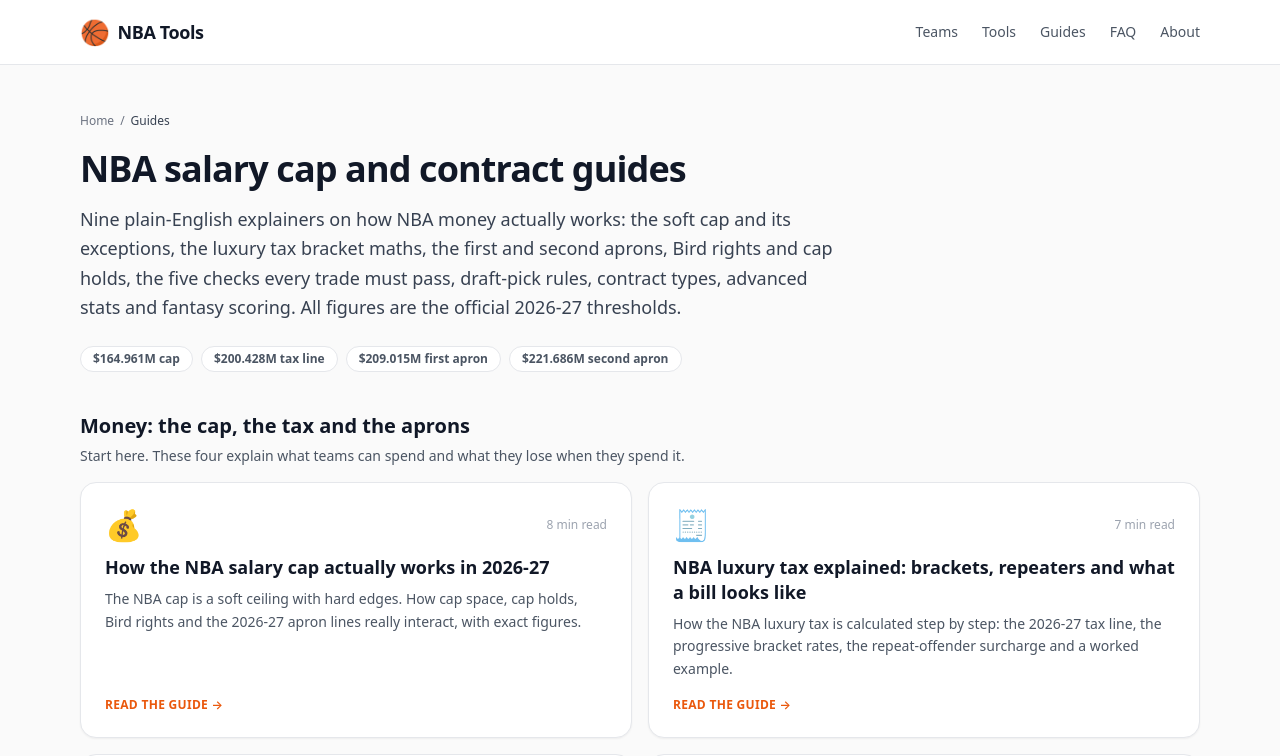
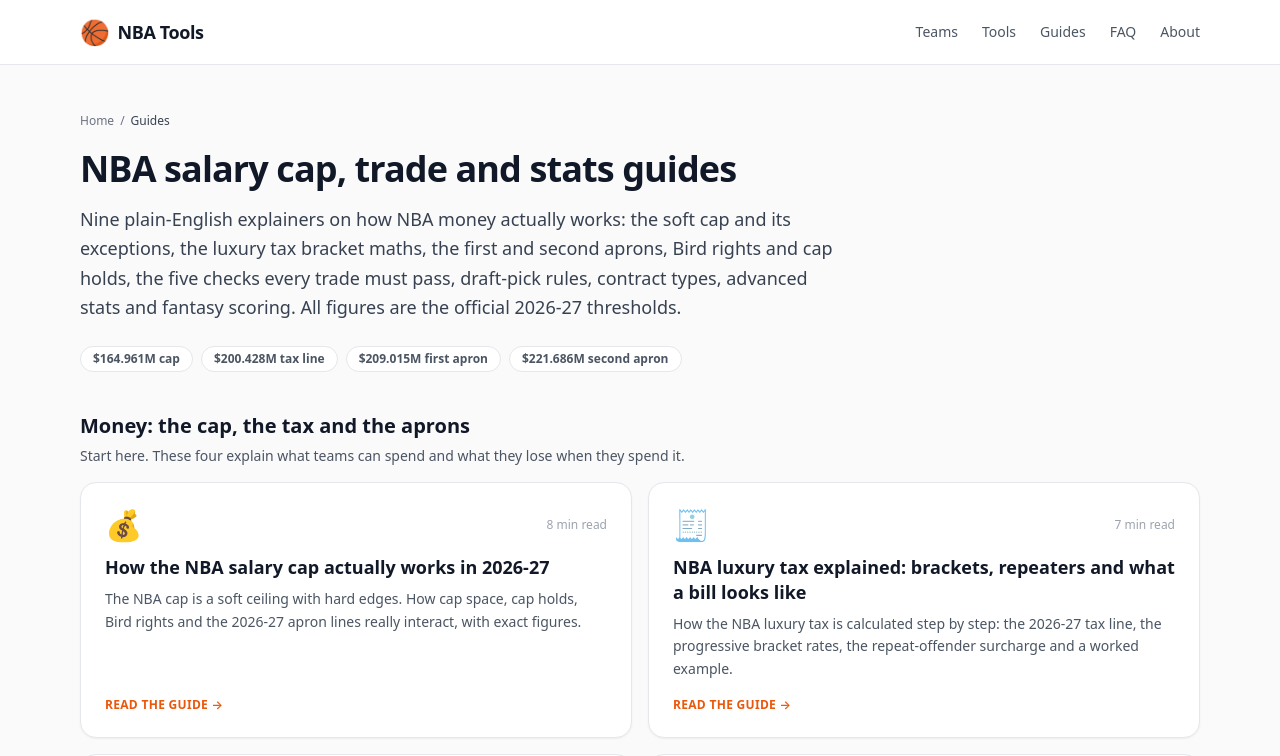
Before and after one commit to xushoulin/nba-tools, a Next.js app: page /guides in a window 1280 px wide. Shown: the top 756 px of the page. Built offline with nearby package versions, Linux system fonts and the light colour scheme; no server answers.

Commit message:
Broaden guides index heading to match new scope

```diff
--- a/app/guides/page.tsx
+++ b/app/guides/page.tsx
@@ -75,7 +75,7 @@ export default function GuidesIndex() {
 
       <header className="max-w-3xl">
         <h1 className="text-3xl font-extrabold tracking-tight text-ink sm:text-4xl">
-          NBA salary cap and contract guides
+          NBA salary cap, trade and stats guides
         </h1>
         <p className="mt-4 text-lg leading-relaxed text-gray-700">
           Nine plain-English explainers on how NBA money actually works: the soft cap and its exceptions, the
```
